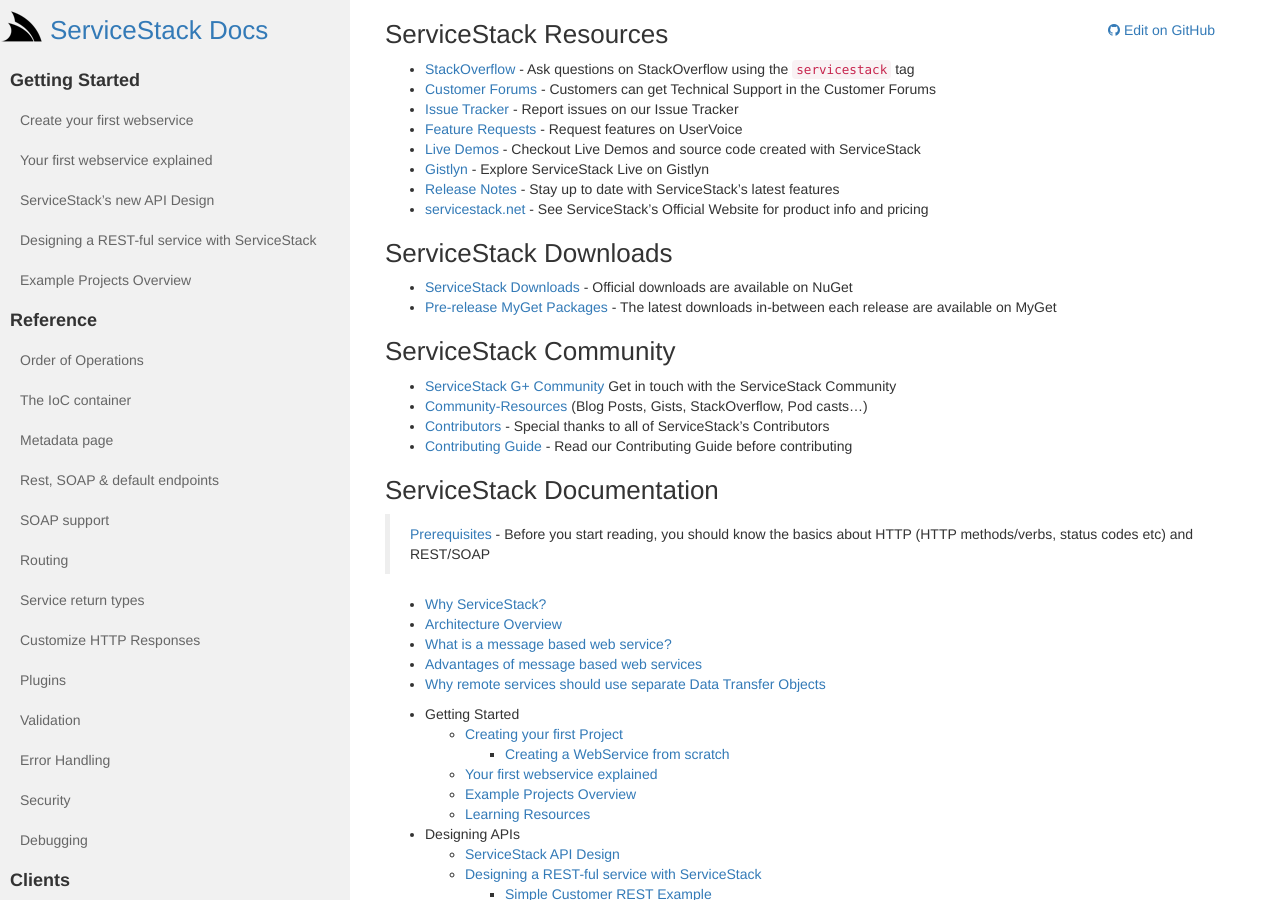
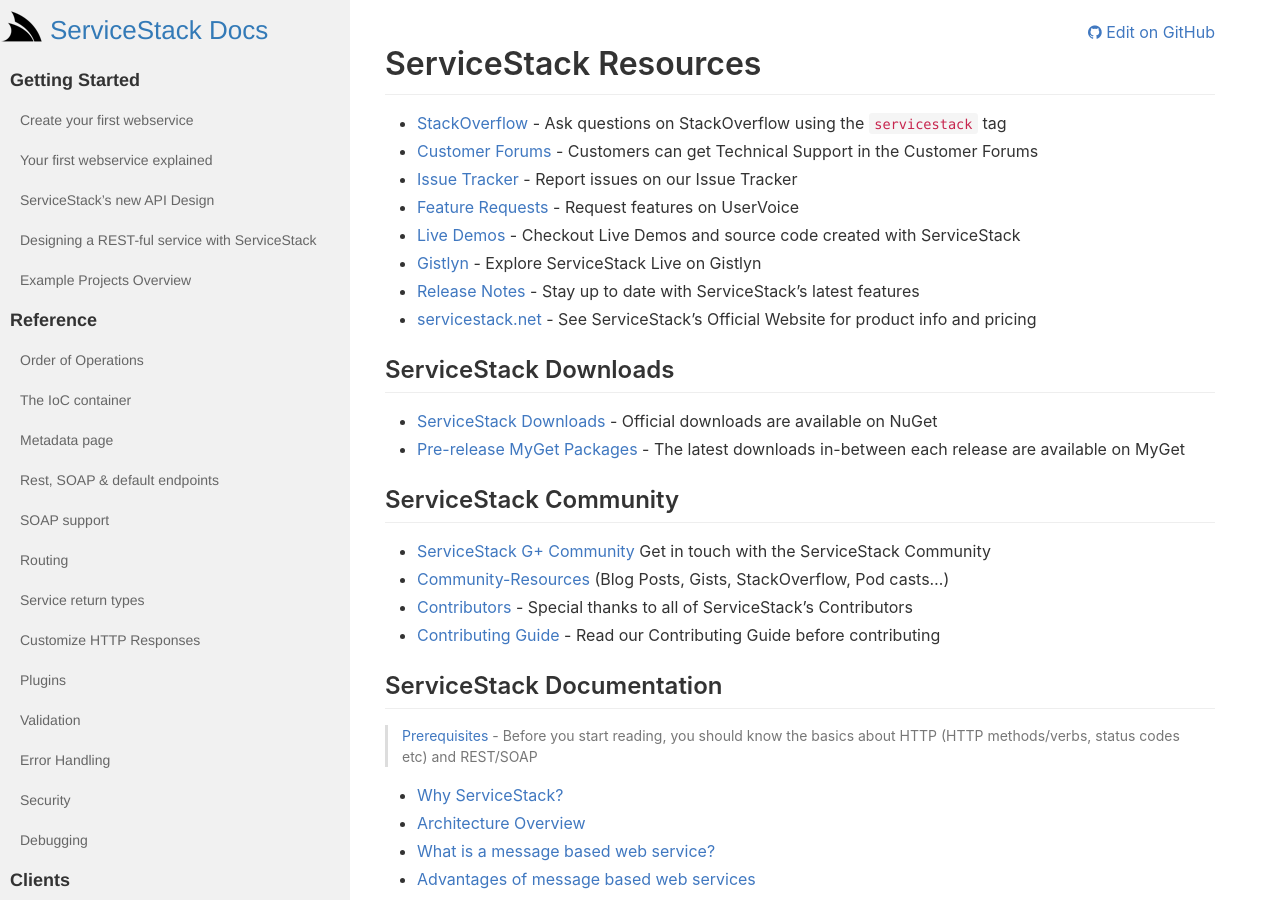
Before and after one commit to timker/docs, a Jekyll site: the page built from docs/index.md, in a window 1280 px wide and 900 px high. Built offline with Jekyll 4.4.1, drawn with Linux system fonts in a browser that asks for light colours; nearby versions of some CDN libraries.

Commit message:
fix class name

```diff
--- a/docs/_layouts/default.html
+++ b/docs/_layouts/default.html
@@ -27,7 +27,7 @@
     <div id="page-content-wrapper">
         <div class="container-fluid">
             <div class="row">
-                <div class="col-lg-12" class="markdown-body">
+                <div class="col-lg-12 markdown-body">
                     <a class="pull-right" href="https://github.com/ServiceStack/docs/tree/master/docs/{{ page.path }}" target="_blank"><span class="fa fa-github"></span> Edit on GitHub</a>
                     <h1>{{page.title}}</h1>
 
```
Also changed, not shown: docs/_documentation/Create-your-first-webservice.md (+1 -0 lines).
